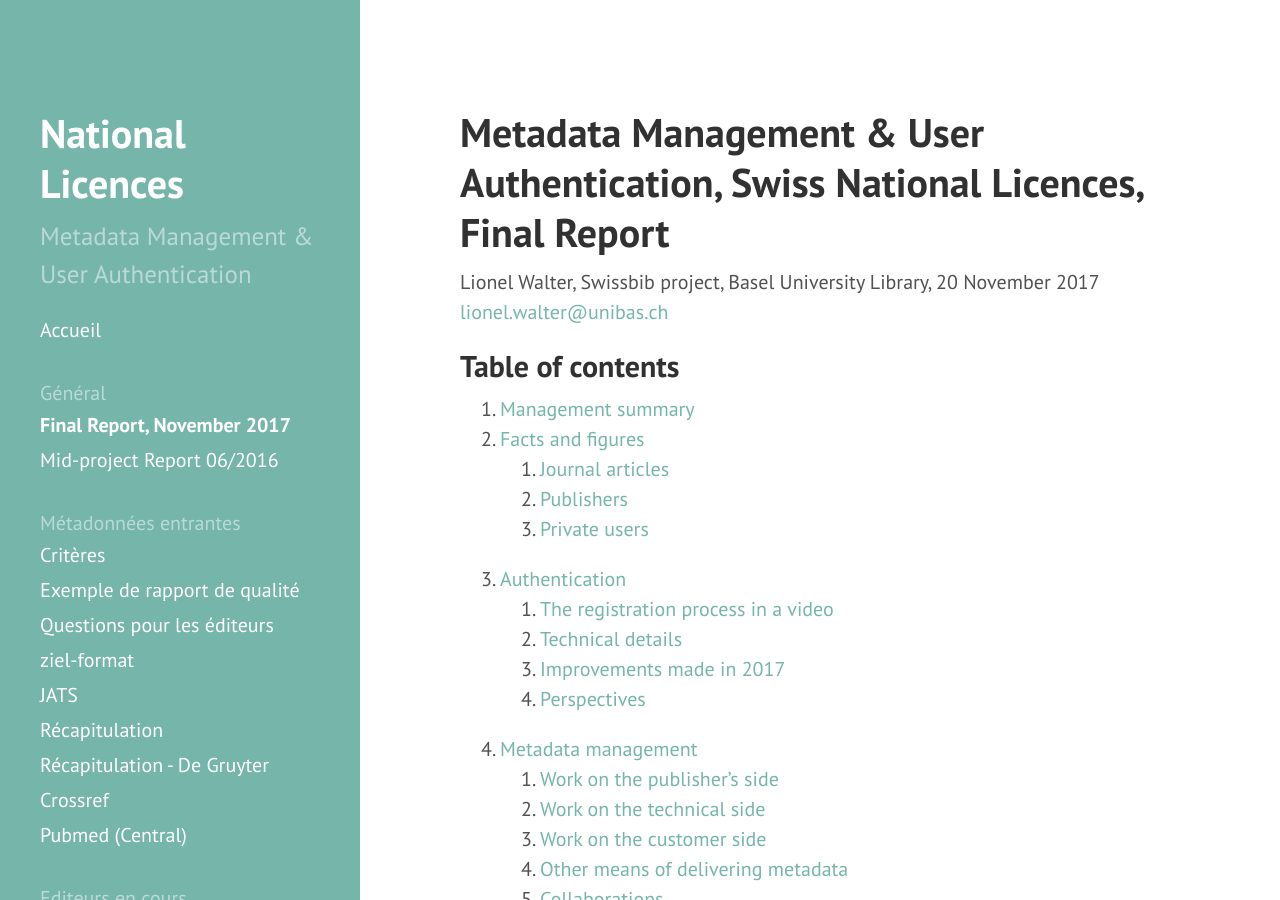
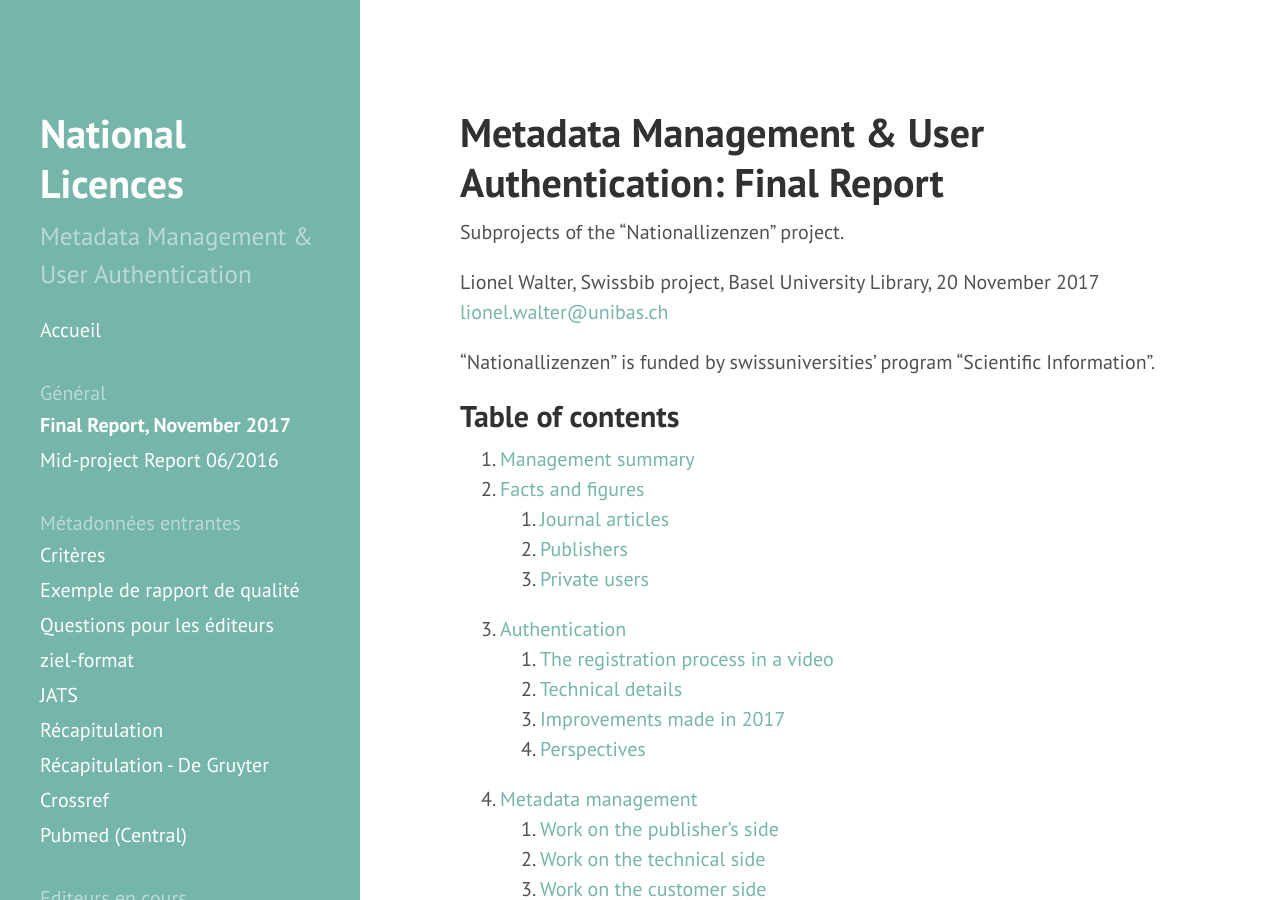
Before and after one commit to swissbib/metadataNationalLicencesDocumentation, a Jekyll site: the page built from pages/general/final-report-2017-11.md, in a window 1280 px wide and 900 px high. Built offline with Jekyll 4.4.1, drawn with Linux system fonts in a browser that asks for light colours.

Commit message:
small change

```diff
--- a/pages/general/final-report-2017-11.md
+++ b/pages/general/final-report-2017-11.md
@@ -4,11 +4,15 @@ title: Final Report, November 2017
 numbering: yes
 ---
 
-# Metadata Management & User Authentication, Swiss National Licences, Final Report
+# Metadata Management & User Authentication: Final Report
 {:.no_toc}
+
+Subprojects of the "Nationallizenzen" project.
 
 Lionel Walter, Swissbib project, Basel University Library, 20 November 2017<br>
 <lionel.walter@unibas.ch>
+
+"Nationallizenzen" is funded by swissuniversities' program "Scientific Information".
 
 
 <h2 class="nonumber">Table of contents</h2>
```
